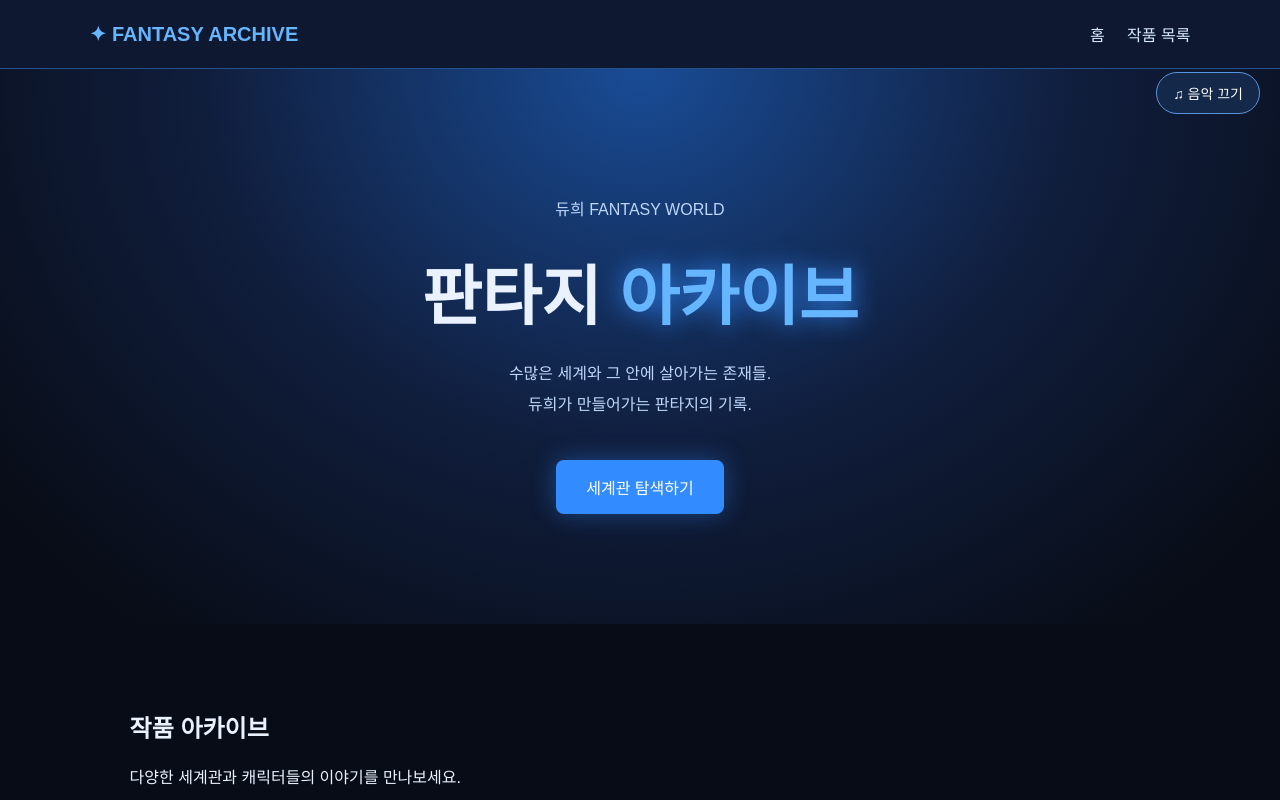
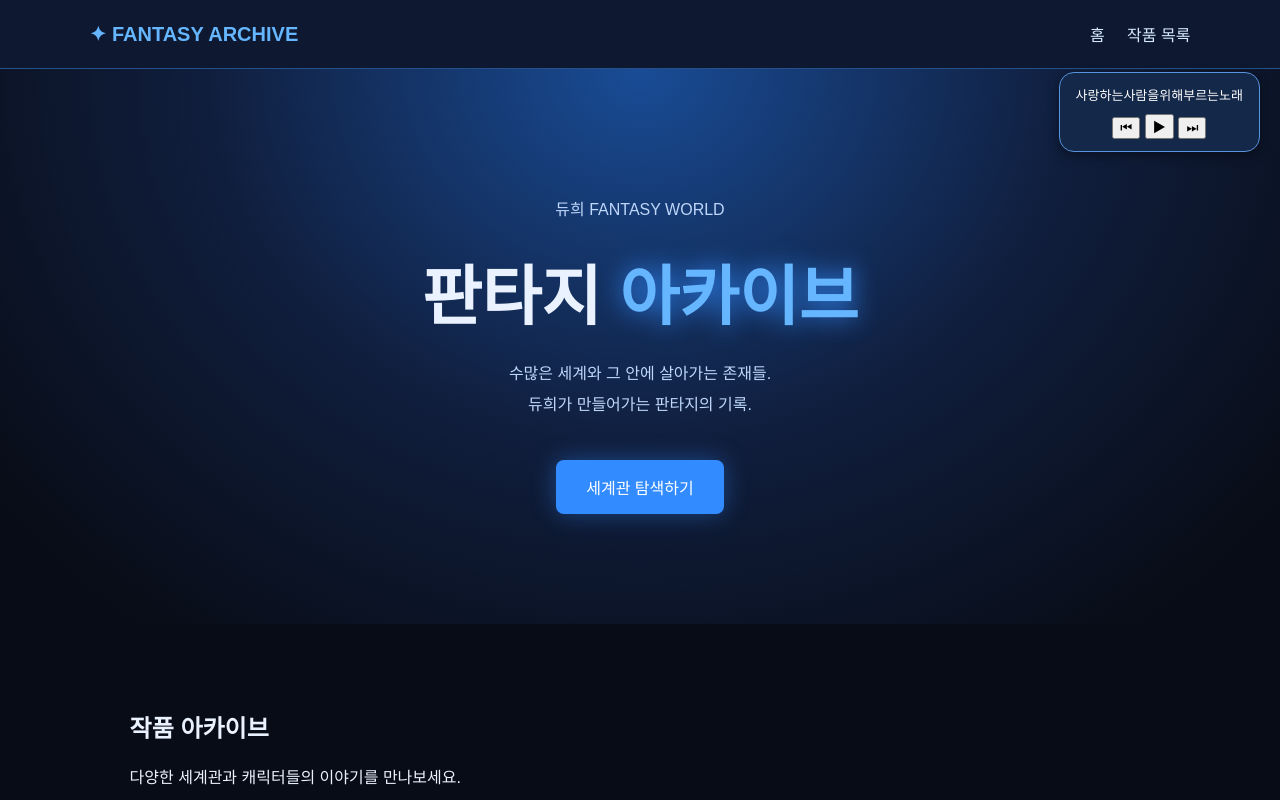
Before and after one commit to Aegis1216/fantasy-archive, a plain HTML site: page index.html in a window 1280 px wide. Shown: the top 800 px of the page. Drawn offline with Linux system fonts and the light colour scheme.

Commit message:
Update index.html

```diff
--- a/index.html
+++ b/index.html
@@ -186,62 +186,107 @@ footer {
 </footer>
 
 
-<button id="musicToggle" type="button" style="
-  position: fixed;
-  top: 72px;
-  right: 20px;
-  z-index: 9999;
-  background: #142849;
-  color: white;
-  border: 1px solid #5794dd;
-  border-radius: 25px;
-  padding: 10px 16px;
-  cursor: pointer;
-  font-size: 14px;
-">♫ 음악 켜기</button>
 
-<audio id="bgm" src="샤인_V2.mp3" autoplay loop></audio>
+<!-- 음악 플레이어 -->
+<div id="music-player" style="
+  position:fixed;
+  top:72px;
+  right:20px;
+  z-index:9999;
+  background:#142849;
+  color:white;
+  border:1px solid #5794dd;
+  border-radius:15px;
+  padding:12px 16px;
+  text-align:center;
+  box-shadow:0 4px 12px #0006;
+">
+  <div id="song-title" style="
+    font-size:13px;
+    margin-bottom:10px;
+    max-width:220px;
+    overflow-wrap:anywhere;
+  "></div>
+
+  <button id="prev-song" type="button">⏮</button>
+  <button id="play-song" type="button">▶</button>
+  <button id="next-song" type="button">⏭</button>
+</div>
+
+<audio id="bgm" preload="auto"></audio>
 
 <script>
+const songs = [
+  "사랑하는사람을위해부르는노래.mp3",
+  "늑대소녀.mp3",
+  "비내리는날그대.mp3"
+];
+
+let currentSong = 0;
+let userPaused = false;
+
 const bgm = document.getElementById("bgm");
-  const musicToggle = document.getElementById("musicToggle");
-  let userPaused = false;
+const playBtn = document.getElementById("play-song");
+const songTitle = document.getElementById("song-title");
 
 bgm.volume = 0.4;
 
-  function updateMusicButton() {
-    musicToggle.textContent = bgm.paused
-      ? "♫ 음악 켜기"
-      : "♫ 음악 끄기";
+function loadSong() {
+  bgm.src = songs[currentSong];
+  songTitle.textContent = songs[currentSong].replace(/\.mp3$/i, "");
 }
 
-  musicToggle.addEventListener("click", () => {
+function playMusic() {
+  bgm.play().catch(() => {});
+}
+
+function nextSong() {
+  currentSong = (currentSong + 1) % songs.length;
+  loadSong();
+  userPaused = false;
+  playMusic();
+}
+
+function prevSong() {
+  currentSong = (currentSong - 1 + songs.length) % songs.length;
+  loadSong();
+  userPaused = false;
+  playMusic();
+}
+
+document.getElementById("next-song").addEventListener("click", nextSong);
+document.getElementById("prev-song").addEventListener("click", prevSong);
+
+playBtn.addEventListener("click", () => {
   if (bgm.paused) {
     userPaused = false;
-      bgm.play().catch(() => {});
+    playMusic();
   } else {
     userPaused = true;
     bgm.pause();
   }
 });
 
-  bgm.addEventListener("play", updateMusicButton);
-  bgm.addEventListener("pause", updateMusicButton);
-
-  bgm.play().catch(() => {});
-
-  document.addEventListener("click", (event) => {
-    if (
-      event.target !== musicToggle &&
-      !userPaused &&
-      bgm.paused
-    ) {
-      bgm.play().catch(() => {});
-    }
+bgm.addEventListener("play", () => {
+  playBtn.textContent = "⏸";
 });
 
-  updateMusicButton();
+bgm.addEventListener("pause", () => {
+  playBtn.textContent = "▶";
+});
+
+bgm.addEventListener("ended", nextSong);
+
+loadSong();
+playMusic();
+
+document.addEventListener("click", () => {
+  if (!userPaused && bgm.paused) {
+    playMusic();
+  }
+}, { once: true });
 </script>
+
 
 
 </body>
```
Lines whose indentation alone changed are shown as unchanged.
